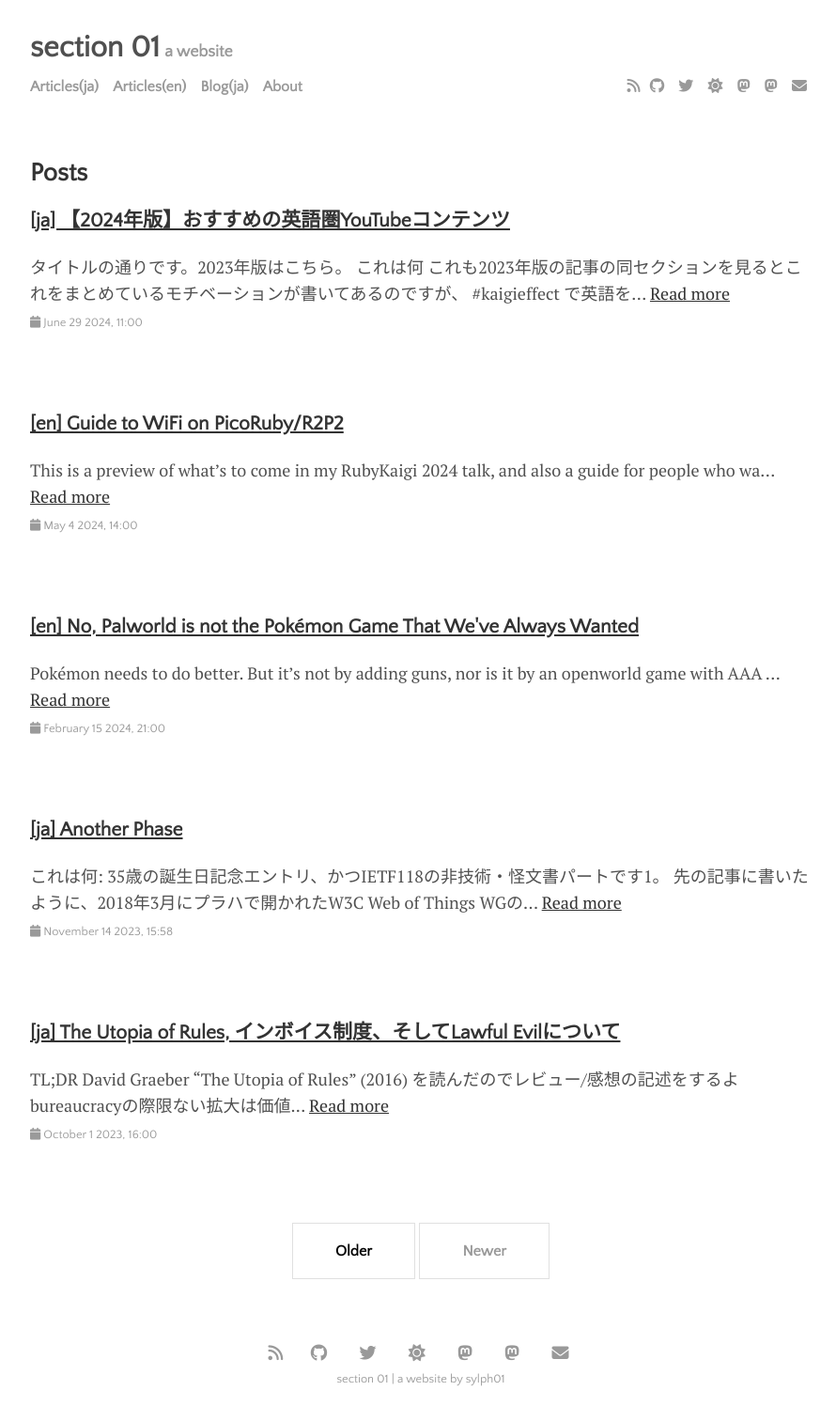
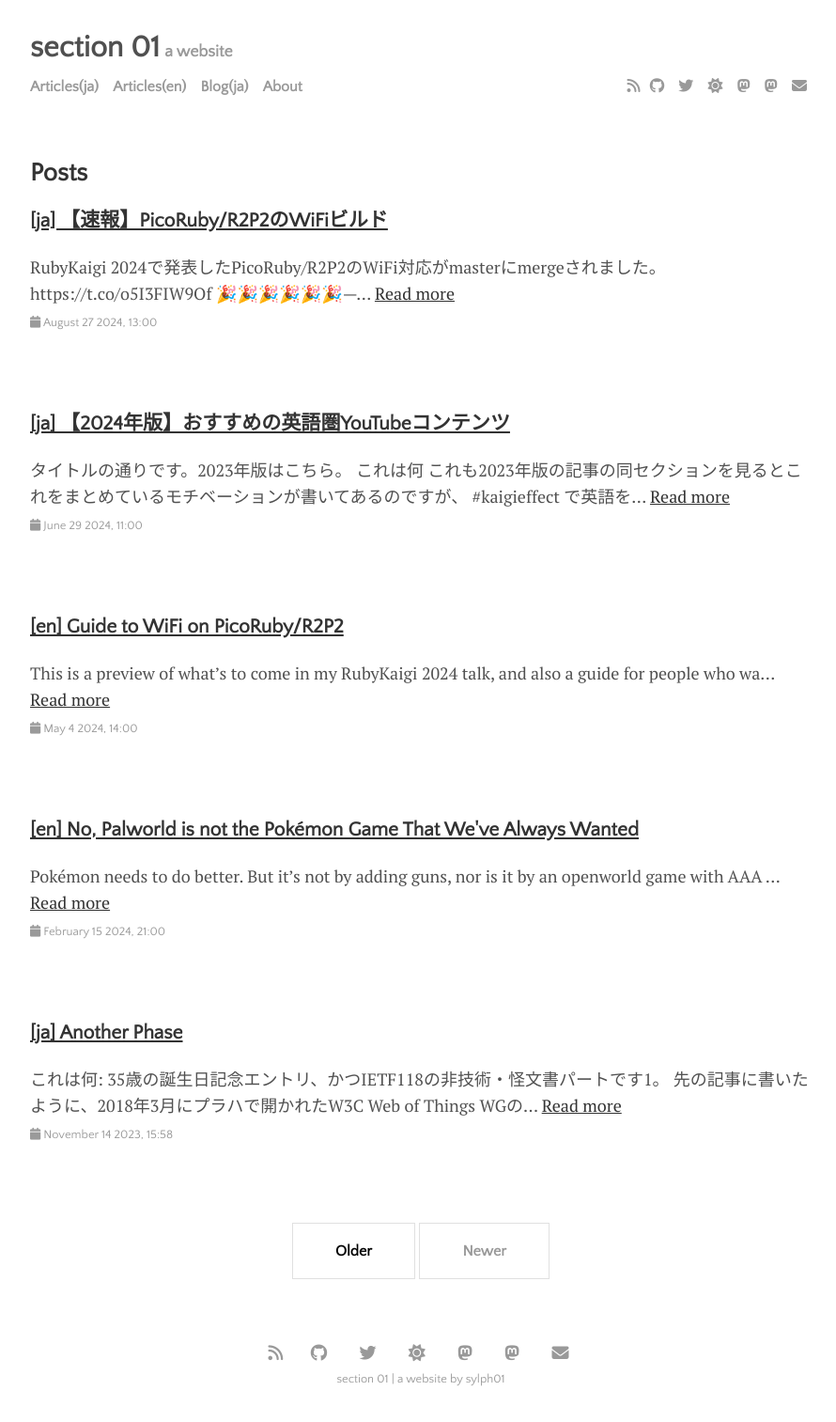
Before and after one commit to sylph01/sylph01.github.io, a Jekyll site: the page built from index.html, in a window 1280 px wide. Shown: the whole page at 94% size, without its empty margins (192-1082 px from the left). Built offline with Jekyll 4.4.1, drawn with Linux system fonts in a browser that asks for light colours; the list of posts is cut into pages by our own code; some of the changed lines change nothing that is shown.

Commit message:
[picoruby-wifi] publish

````diff
--- a/_posts/2024-05-04-guide-to-wifi-on-pico.md
+++ b/_posts/2024-05-04-guide-to-wifi-on-pico.md
@@ -17,6 +17,12 @@ Links to relevant repositories are below:
   - [Fork](https://github.com/sylph01/R2P2) (has the `wlan` branch)
 
 Please note that I am omitting explanations of what PicoRuby and R2P2 are. Please go check the official repository for those.
+
+## Update 8/27/2024
+
+WiFi in PicoRuby/R2P2 has been merged, so [I wrote a quick update document about how to build with WiFi(in Japanese)](/ja/picoruby-wifi-build.html). Also, [I wrote an article on my RubyKaigi talk in Rubyist Magazine vol.0064 (also in Japanese)](https://magazine.rubyist.net/articles/0064/AddingSecurityToMicrocontrollerRubyJa.html).
+
+(日本語) マージされたので[ビルド方法について速報記事を書きました](/ja/picoruby-wifi-build.html)。また、[Rubyist Magazine 0064号にRubyKaigiのトークの日本語解説記事があります](https://magazine.rubyist.net/articles/0064/AddingSecurityToMicrocontrollerRubyJa.html)。
 
 ## Building PC version R2P2
 
--- /dev/null
+++ b/_posts/2024-08-27-picoruby-wifi-build.md
@@ -0,0 +1,70 @@
+---
+layout: page
+title: 【速報】PicoRuby/R2P2のWiFiビルド
+date: 2024-08-27 13:00:00 +09:00
+category: ja
+---
+
+RubyKaigi 2024で発表したPicoRuby/R2P2のWiFi対応がmasterにmergeされました。
+
+<blockquote class="twitter-tweet"><p lang="qme" dir="ltr"><a href="https://t.co/o5I3FIW9Of">https://t.co/o5I3FIW9Of</a> 🎉🎉🎉🎉🎉🎉</p>&mdash; sylph01 (@s01) <a href="https://twitter.com/s01/status/1828051249574633863?ref_src=twsrc%5Etfw">August 26, 2024</a></blockquote> <script async src="https://platform.twitter.com/widgets.js" charset="utf-8"></script>
+
+なのでこの記事では速報としてR2P2のWiFi対応ビルドを得る方法を記述します。公式のドキュメントが更新されるまでの速報版としてご利用ください。
+
+- [PicoRuby](https://github.com/picoruby/picoruby)
+- [R2P2](https://github.com/picoruby/R2P2)
+
+なお以下環境はUbuntu(手元の環境は24.04)を前提とします。Macの場合は依存関係のインストールがちょっと違います（がこの部分は公式レポジトリのドキュメントに記事がある）。
+
+【宣伝】[Rubyist Magazine 0064号にRubyKaigiのトークの日本語解説記事があります](https://magazine.rubyist.net/articles/0064/AddingSecurityToMicrocontrollerRubyJa.html)。よろしくねよろしくね
+
+## 事前準備
+
+だいたい5/4の英語記事を訳しただけ。
+
+- `apt` から得られるCMakeは古いのでソースビルドする
+  - [アーカイブをダウンロード](https://cmake.org/download/)してuntar
+  - `./bootstrap`, `make`, `sudo make install`
+- R2P2をクローン、 `git submodule init`, `git submodule update`
+- `pico-sdk`, `pico-extras` をクローン、それぞれのパスを `PICO_SDK_PATH` と `PICO_EXTRAS_PATH` に設定
+  - [pico-sdk](https://github.com/raspberrypi/pico-sdk)
+  - [pico-extras](https://github.com/raspberrypi/pico-extras)
+- `pico-sdk` 内にて、 `git submodule init` → `git submodule update`
+- `pico-sdk` 内にて、 `git checkout 1.5.1`
+- `pico-extras` 内にて、 `git checkout sdk-1.5.1`
+  - タグ名がpico-sdkと違うことに注意
+
+ここまでやるとR2P2の `rake` ができる。
+
+## WiFi機能merge後のPico W向けのビルド方法
+
+- WiFiあり、BLEなし `BOARD=pico_w WIFI=yes rake`
+- WiFiなし、BLEあり `BOARD=pico_w BLE=yes rake`
+- WiFiあり、BLEあり `BOARD=pico_w WIFI=yes BLE=yes rake`
+- どちらもなしのビルドはできない
+
+## メモ
+
+1回目のビルドの際に以下のようなエラーを得たらもう一度同じコマンドでビルドすれば通る。
+
+```
+/usr/lib/gcc/arm-none-eabi/13.2.1/../../../arm-none-eabi/bin/ld: /home/sylph01/projects/b/R2P2/lib/picoruby/build/r2p2_w_wifi-cortex-m0plus/lib/libmruby.a(cmac.o): in function `c_digest':
+/home/sylph01/projects/b/R2P2/lib/picoruby/mrbgems/picoruby-mbedtls/src/cmac.c:66:(.text.c_digest+0x10): undefined reference to `mbedtls_cipher_cmac_finish'
+/usr/lib/gcc/arm-none-eabi/13.2.1/../../../arm-none-eabi/bin/ld: /home/sylph01/projects/b/R2P2/lib/picoruby/build/r2p2_w_wifi-cortex-m0plus/lib/libmruby.a(cmac.o): in function `c_reset':
+/home/sylph01/projects/b/R2P2/lib/picoruby/mrbgems/picoruby-mbedtls/src/cmac.c:52:(.text.c_reset+0xc): undefined reference to `mbedtls_cipher_cmac_reset'
+/usr/lib/gcc/arm-none-eabi/13.2.1/../../../arm-none-eabi/bin/ld: /home/sylph01/projects/b/R2P2/lib/picoruby/build/r2p2_w_wifi-cortex-m0plus/lib/libmruby.a(cmac.o): in function `c_update':
+/home/sylph01/projects/b/R2P2/lib/picoruby/mrbgems/picoruby-mbedtls/src/cmac.c:40:(.text.c_update+0x42): undefined reference to `mbedtls_cipher_cmac_update'
+/usr/lib/gcc/arm-none-eabi/13.2.1/../../../arm-none-eabi/bin/ld: /home/sylph01/projects/b/R2P2/lib/picoruby/build/r2p2_w_wifi-cortex-m0plus/lib/libmruby.a(cmac.o): in function `c__init_aes':
+/home/sylph01/projects/b/R2P2/lib/picoruby/mrbgems/picoruby-mbedtls/src/cmac.c:18:(.text.c__init_aes+0x46): undefined reference to `mbedtls_cipher_cmac_starts'
+collect2: error: ld returned 1 exit status
+gmake[2]: *** [CMakeFiles/R2P2_W_WIFI-FLASH_MSC-0.2.1-20240827-8744982.dir/build.make:4823: R2P2_W_WIFI-FLASH_MSC-0.2.1-20240827-8744982.elf] エラー 1
+gmake[1]: *** [CMakeFiles/Makefile2:1850: CMakeFiles/R2P2_W_WIFI-FLASH_MSC-0.2.1-20240827-8744982.dir/all] エラー 2
+gmake: *** [Makefile:91: all] エラー 2
+rake aborted!
+Command failed with status (2): [cmake --build build]
+/home/sylph01/projects/b/R2P2/Rakefile:114:in `block in <top (required)>'
+Tasks: TOP => default => all => build
+(See full trace by running task with --trace)
+```
+
+たぶん直せそうな気はするので見てみようとは思いますがビルドできない状態をとりあえず回避する方法は上記です。
````
